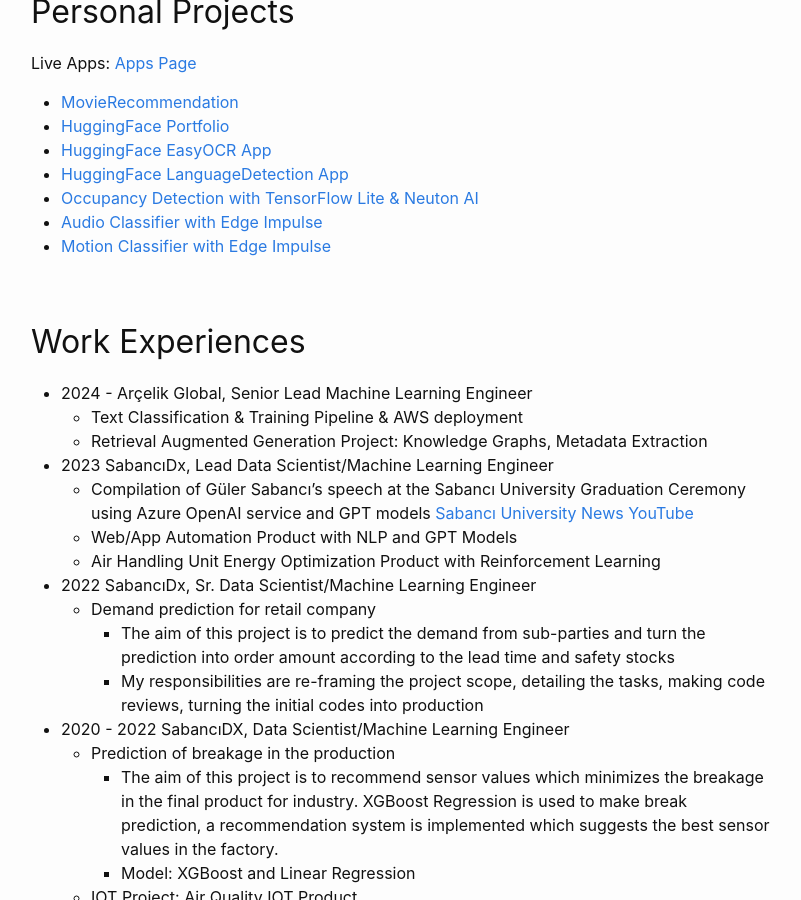
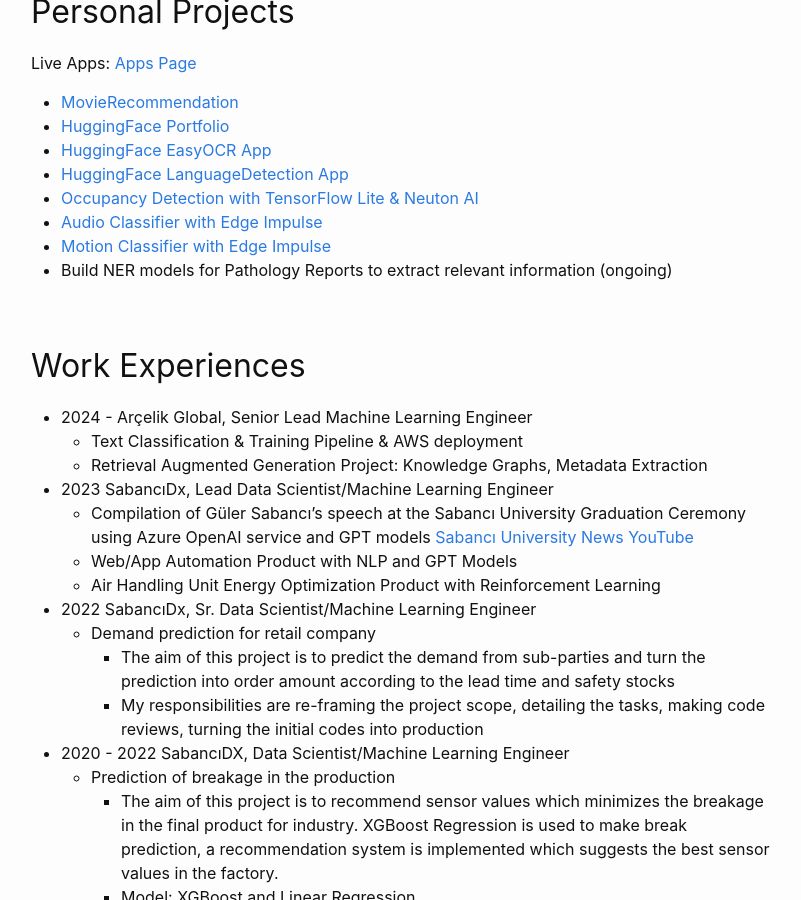
Before and after one commit to pelinbalci/pelinbalci.github.io, a Jekyll site: the page built from CV.md, in a window 1280 px wide and 900 px high, scrolled down 1674 px. Shown: the whole window, without its empty margins (239-1040 px from the left). Built offline with Jekyll 4.4.1, drawn with Linux system fonts in a browser that asks for light colours.

Commit message:
cv update

```diff
--- a/CV.md
+++ b/CV.md
@@ -53,6 +53,7 @@
 - [Occupancy Detection with TensorFlow Lite & Neuton AI](https://github.com/pelinbalci/Tinyml_Occupancy_Detection)
 - [Audio Classifier with Edge Impulse](https://pelinbalci.com/tinyml/2022/01/17/Audio-Classifier.html)
 - [Motion Classifier with Edge Impulse](https://pelinbalci.com/tinyml/2022/01/01/Motion-Classifier.html)
+- Build NER models for Pathology Reports to extract relevant information (ongoing)
 
 ## Work Experiences
 - 2024 -  Arçelik Global, Senior Lead Machine Learning Engineer
```
